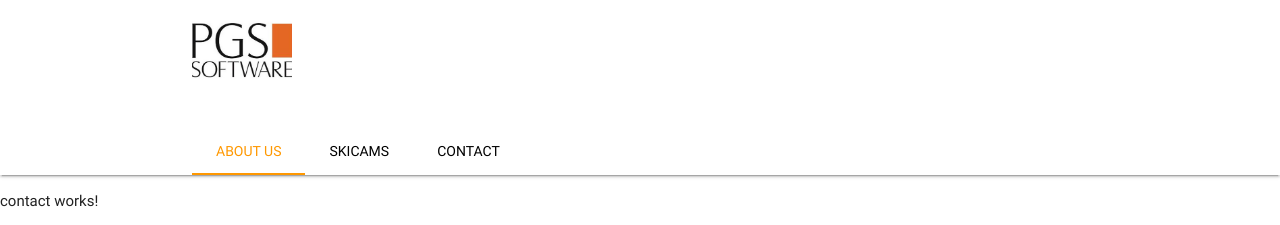
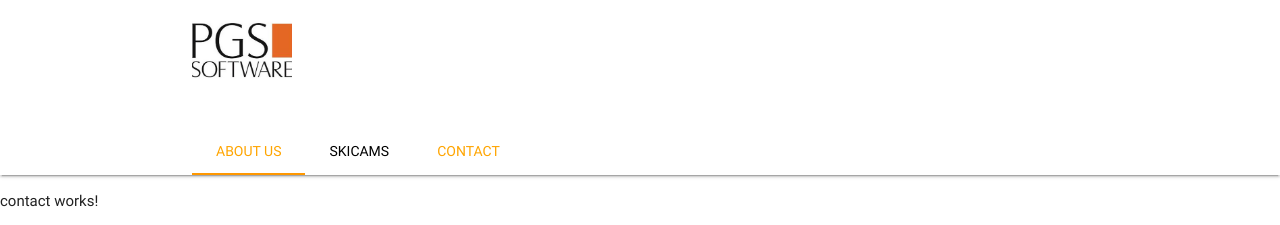
Before and after one commit to Dudix93/skicams, an Angular app: page /contact in a window 1280 px wide. Shown: the top 225 px of the page. Built offline with nearby package versions, Linux system fonts and the light colour scheme; what angular2-materialize would draw is missing.

Commit message:
connected with api

```diff
--- a/src/app/app.component.css
+++ b/src/app/app.component.css
@@ -0,0 +1,7 @@
+.tabs .tab a{
+    color:black;
+}
+
+.tabs .tab a.active {
+    color:orange;
+}
--- a/src/app/app.component.html
+++ b/src/app/app.component.html
@@ -5,9 +5,9 @@
   </div>
   <div class="nav-content">
     <ul class="tabs tabs-transparent">
-      <li class="tab"><a class="orange-text active" routerLink="" routerLinkActive="active" >About us</a></li>
-      <li class="tab"><a class="black-text" routerLink="/skicams" routerLinkActive="active" >Skicams</a></li>
-      <li class="tab"><a class="black-text" routerLink="/contact" routerLinkActive="active">Contact</a></li>
+      <li class="tab"><a routerLink="" routerLinkActive="active" >About us</a></li>
+      <li class="tab"><a routerLink="/skicams" routerLinkActive="active" >Skicams</a></li>
+      <li class="tab"><a routerLink="/contact" routerLinkActive="active">Contact</a></li>
       <div class="indicator orange" style="z-index:1"></div>
     </ul>
   </div>
--- a/src/app/skicams/skicams.component.ts
+++ b/src/app/skicams/skicams.component.ts
@@ -1,4 +1,5 @@
 import { Component, OnInit } from '@angular/core';
+import { RestapiServiceProvider } from '../../providers/restapi-service/restapi-service';
 
 @Component({
   selector: 'app-skicams',
@@ -7,7 +8,9 @@ import { Component, OnInit } from '@angular/core';
 })
 export class SkicamsComponent implements OnInit {
 
-  constructor() { }
+  constructor(public api: RestapiServiceProvider) {
+    this.api.getCams().then(data => console.log(data));
+   }
 
   ngOnInit() {
   }
--- /dev/null
+++ b/src/providers/restapi-service/restapi-service.ts
@@ -0,0 +1,36 @@
+import { Injectable } from '@angular/core';
+import { Http, Headers, RequestOptions } from '@angular/http';
+import { map } from 'rxjs/operators';
+
+@Injectable()
+export class RestapiServiceProvider {
+  err: any;
+  data: any;
+  apiUrl = 'https://makevoid-skicams.p.mashape.com/cams.json';
+  constructor(public http: Http) {
+  }
+
+  headers(): RequestOptions {
+    const headers = new Headers();
+    headers.append('Accept', 'application/json');
+    headers.append('Content-Type', 'application/json');
+    headers.append('Access-Control-Allow-Origin', '*');
+    headers.append('Access-Control-Allow-Headers', 'Origin, X-Requested-With, Content-Type, Accept');
+    headers.append('X-Mashape-Key', 'kxSXmUymofmshFHhhKxWOSJpqJsJp1I3zNnjsnqKwhITAiC1zw');
+    return new RequestOptions({headers: headers});
+  }
+
+  getCams() {
+    return new Promise(resolve => {
+        this.http.get(this.apiUrl, this.headers()).pipe(
+          map(res => res.json()))
+          .subscribe(data => {
+            this.data = data;
+            resolve(this.data);
+          }, (err) => {
+            this.err = err;
+            resolve(this.err);
+          });
+    });
+  }
+}
--- a/src/styles.css
+++ b/src/styles.css
@@ -1,5 +1,9 @@
 body{
     min-width: 320px;
+}
+
+div:has(div[id*="div-gpt-ad-1412619226977-0"]){
+    display:none !important;
 }
 
 .nav-extended{
```
Also changed, not shown: src/app/app.module.ts (+7 -2 lines).
